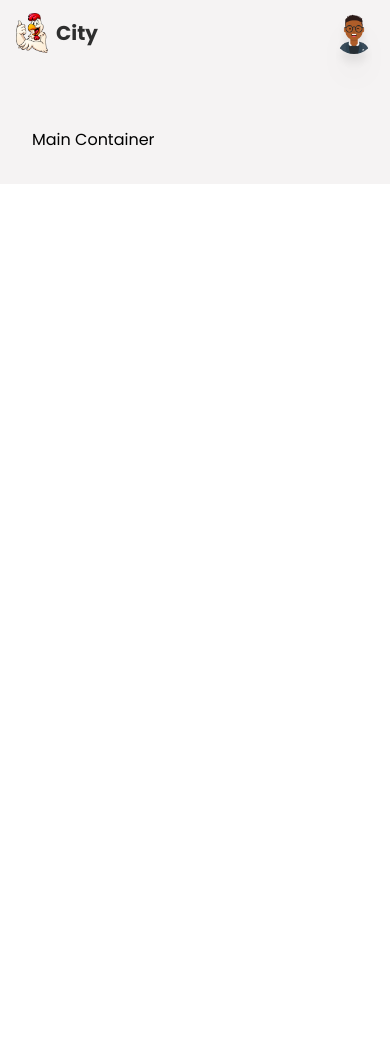
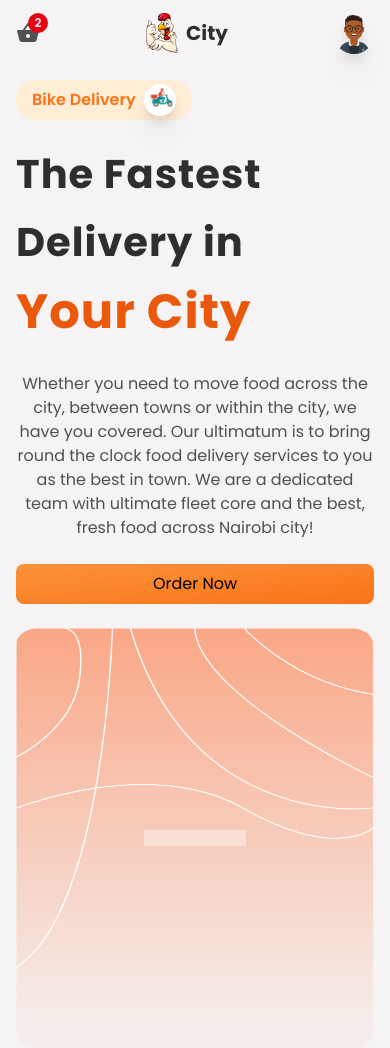
Before and after one commit to Wambura01/city-delivery, a React (Create React App) app: page / in a window 390 px wide. Shown: the top 1048 px of the page. Before the commit the page ends 844 px from the top, so only its background shows below. Built offline with nearby package versions, Linux system fonts and the light colour scheme; no server answers.

Commit message:
Finished the header section and woring on the landing section.

```diff
--- a/src/App.js
+++ b/src/App.js
@@ -9,7 +9,7 @@
     <AnimatePresence exitBeforeEnter>
       <div className="w-screen h-auto flex flex-col bg-primary">
         <Header />
-        <main className="mt-24 p-8 w-full">
+        <main className="mt-14 md:mt-20 md:px-16 px-4 py-4 w-full">
           <Routes>
             <Route path="/*" element={<MainContainer />}></Route>
             <Route path="/createItem" element={<CreateContainer />}></Route>
--- a/src/components/Header/header.jsx
+++ b/src/components/Header/header.jsx
@@ -107,7 +107,10 @@
                   </p>
                 </Link>
               )}
-              <p className="px-4 py-2 flex items-center gap-3 cursor-pointer hover:bg-slate-100 transition-all duration-100 text-textColor text-base">
+              <p
+                onClick={logout}
+                className="px-4 py-2 flex items-center gap-3 cursor-pointer hover:bg-slate-100 transition-all duration-100 text-textColor text-base"
+              >
                 Logout <MdLogout />
               </p>
             </motion.div>
@@ -117,6 +120,12 @@
 
       {/* mobile */}
       <div className="flex items-center justify-between md:hidden w-full h-full">
+        <div className="relative flex items-center justify-center">
+          <MdShoppingBasket className="text-textColor text-2xl cursor-pointer" />
+          <div className="w-5 h-5 rounded-full bg-cartNumBg flex items-center justify-center absolute -top-2 -right-2">
+            <p className="text-xs text-white font-semibold">2</p>
+          </div>
+        </div>
         <Link to="/" className="flex items-center gap-2">
           <img src={Logo} className="w-8 object-cover" alt="logo" />
           <p className="text-headingColor text-xl font-bold">City</p>
@@ -127,6 +136,7 @@
             src={user ? user.photoURL : Avatar}
             className="w-10 min-w-[40px] min-h-[40px] drop-shadow-xl cursor-pointer rounded-full"
             alt="userprofile"
+            rel="no-referrer"
             onClick={login}
           />
         </div>
@@ -145,16 +155,16 @@
               </Link>
             )}
             <ul className="flex flex-col">
-              <li className="px-4 py-2 text-base text-textColor cursor-pointer hover:text-headingColor duration-100 transition-all ease-in-out hover:bg-slate-100 transition-all duration-100 text-textColor text-base">
+              <li className="px-4 py-2 text-base text-textColor cursor-pointer hover:text-headingColor duration-100 transition-all ease-in-out hover:bg-slate-100">
                 Home
               </li>
-              <li className="px-4 py-2 text-base text-textColor cursor-pointer hover:text-headingColor duration-100 transition-all ease-in-out hover:bg-slate-100 transition-all duration-100 text-textColor text-base">
+              <li className="px-4 py-2 text-base text-textColor cursor-pointer hover:text-headingColor duration-100 transition-all ease-in-out hover:bg-slate-100">
                 Menu
               </li>
-              <li className="px-4 py-2 text-base text-textColor cursor-pointer hover:text-headingColor duration-100 transition-all ease-in-out hover:bg-slate-100 transition-all duration-100 text-textColor text-base">
+              <li className="px-4 py-2 text-base text-textColor cursor-pointer hover:text-headingColor duration-100 transition-all ease-in-out hover:bg-slate-100">
                 About Us
               </li>
-              <li className="px-4 py-2 text-base text-textColor cursor-pointer hover:text-headingColor duration-100 transition-all ease-in-out hover:bg-slate-100 transition-all duration-100 text-textColor text-base">
+              <li className="px-4 py-2 text-base text-textColor cursor-pointer hover:text-headingColor duration-100 transition-all ease-in-out hover:bg-slate-100">
                 Service
               </li>
             </ul>
--- /dev/null
+++ b/src/components/HomeContainer/home-container.jsx
@@ -0,0 +1,57 @@
+import React from "react";
+
+import Bike from "../../assets/delivery.png";
+import Hero from "../../assets/heroBg.png";
+
+function HomeContainer() {
+  return (
+    <section id="home" className="grid grid-cols-1 md:grid-cols-2 gap-2 w-full">
+      <div className="py-2 flex flex-col items-start justify-center flex-1 gap-6">
+        <div className="flex items-center gap-2 justify-center bg-orange-100 px-4 py-1 rounded-full">
+          <p className="text-base text-orange-500 font-semibold">
+            Bike Delivery
+          </p>
+          <div className="w-8 h-8 rounded-full overflow-hidden drop-shadow-xl">
+            <img
+              className="w-full h-full object-contain bg-white"
+              src={Bike}
+              alt="delivery bike"
+            />
+          </div>
+        </div>
+        <p className="text-[2.5rem] lg:text-[4.5rem] font-bold tracking-wide text-headingColor">
+          The Fastest Delivery in
+          <span className="text-orange-600 text-[3rem] lg:text-[5rem]">
+            {" "}
+            Your City
+          </span>
+        </p>
+        <p className="text-base text-textColor text-center md:text-left md:w-[80%]">
+          Whether you need to move food across the city, between towns or within
+          the city, we have you covered. Our ultimatum is to bring round the
+          clock food delivery services to you as the best in town. We are a
+          dedicated team with ultimate fleet core and the best, fresh food
+          across Nairobi city!
+        </p>
+        <button
+          type="button"
+          className="bg-gradient-to-br from-orange-400 to-orange-500 w-full md:w-auto px-4 py-2 rounded-lg hover:shadow-lg transition-all ease-in-out duration-100"
+        >
+          Order Now
+        </button>
+      </div>
+      <div className="py-2 flex items-center flex-1 relative">
+        <img
+          src={Hero}
+          className="h-420 w-full lg:h-650 lg:w-auto ml-auto"
+          alt="hero background"
+        />
+        <div className="w-full h-full absolute top-0 left-0 flex items-center justify-center px-32 py-4">
+          <div className="w-190 p-2 bg-cardOverlay backdrop-blur-md"></div>
+        </div>
+      </div>
+    </section>
+  );
+}
+
+export default HomeContainer;
--- a/src/components/MainContainer/main-container.jsx
+++ b/src/components/MainContainer/main-container.jsx
@@ -1,7 +1,13 @@
 import React from "react";
 
+import HomeContainer from "../HomeContainer/home-container";
+
 function MainContainer() {
-  return <div>Main Container</div>;
+  return (
+    <div className="flex w-full h-auto flex-col items-center justify-center">
+      <HomeContainer />
+    </div>
+  );
 }
 
 export default MainContainer;
--- a/src/components/index.js
+++ b/src/components/index.js
@@ -1,3 +1,4 @@
 export { default as Header } from "./Header/header";
 export { default as MainContainer } from "./MainContainer/main-container";
 export { default as CreateContainer } from "./CreateContainer/create-container";
+export { default as HomeContainer } from "./HomeContainer/home-container";
--- a/src/index.css
+++ b/src/index.css
@@ -15,6 +15,7 @@
 html,
 body {
   scroll-behavior: smooth;
+  overflow-x: hidden;
 }
 
 @tailwind base;
--- a/tailwind.config.js
+++ b/tailwind.config.js
@@ -27,6 +27,7 @@
         420: "420px",
         510: "510px",
         600: "600px",
+        650: "650px",
         685: "685px",
         800: "800px",
         "90vh": "90vh",
@@ -48,6 +49,7 @@
         textColor: "#515151",
         cartNumBg: "#e80013",
         primary: "#f5f3f3",
+        cardOverlay: "rgba(256,256,256,0.4)",
       },
     },
   },
```
